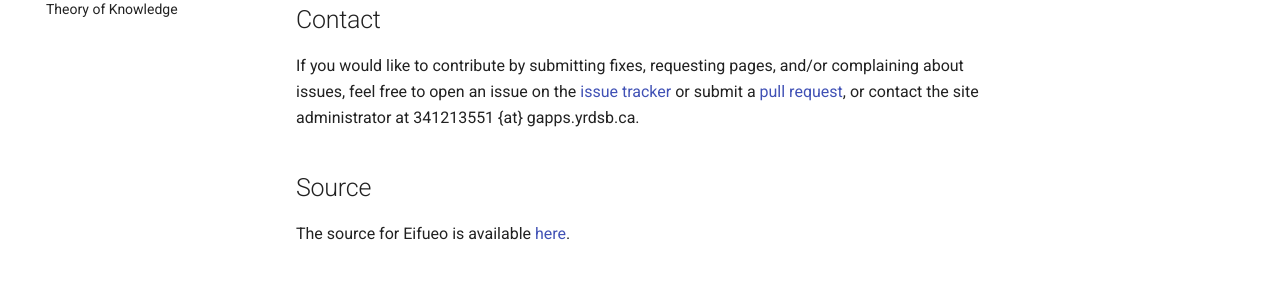
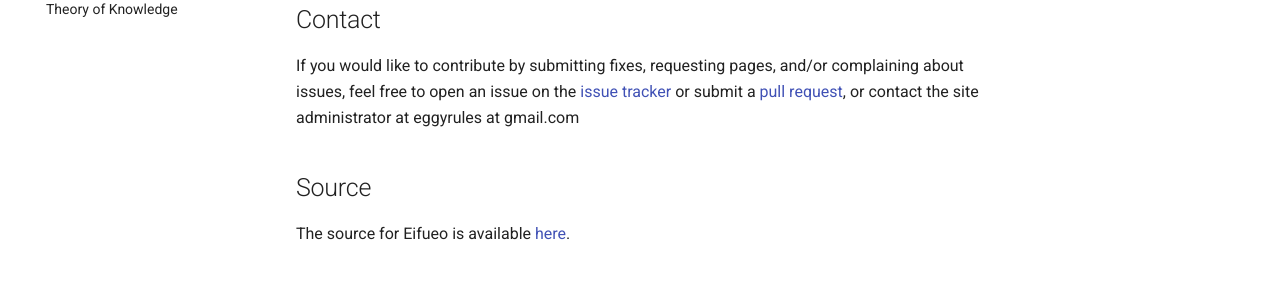
Before and after one commit to potatoeggy/eifueo, an MkDocs documentation site: the page built from docs/index.md, in a window 1280 px wide. Shown: the part 408-700 px from the top of the page. Built offline with MkDocs 1.6.1 and Material for MkDocs 9.7.7, drawn with Linux system fonts in a browser that asks for light colours; formulas are drawn with MathJax 3.

Commit message:
home: add email for contact

```diff
--- a/docs/index.md
+++ b/docs/index.md
@@ -10,7 +10,7 @@ Testing math rendering: $a^2+b^2=c^2$
 
 ## Contact
 
-If you would like to contribute by submitting fixes, requesting pages, and/or complaining about issues, feel free to open an issue on the [issue tracker](https://git.eggworld.tk/eggy/eifueo/issues) or submit a [pull request](https://git.eggworld.tk/eggy/eifueo/pulls), or contact the site administrator at 341213551 {at} gapps.yrdsb.ca.
+If you would like to contribute by submitting fixes, requesting pages, and/or complaining about issues, feel free to open an issue on the [issue tracker](https://git.eggworld.tk/eggy/eifueo/issues) or submit a [pull request](https://git.eggworld.tk/eggy/eifueo/pulls), or contact the site administrator at eggyrules at gmail.com
 
 ## Source
 
```
